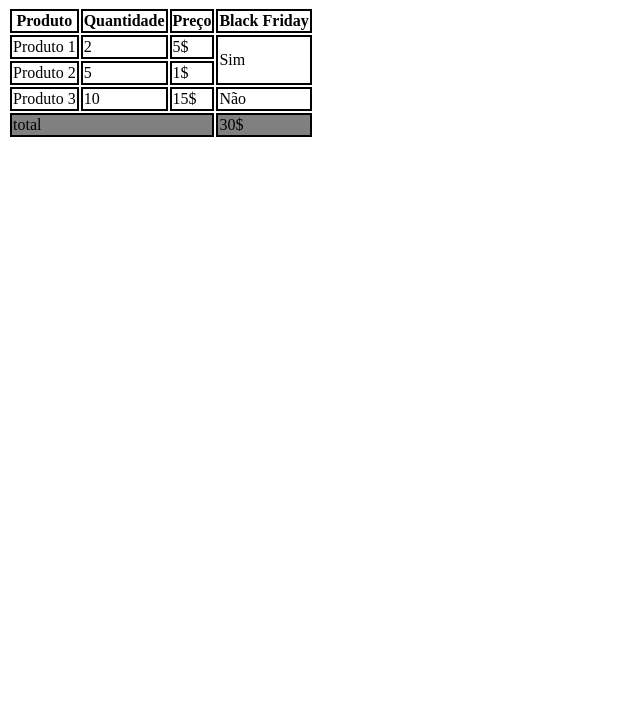
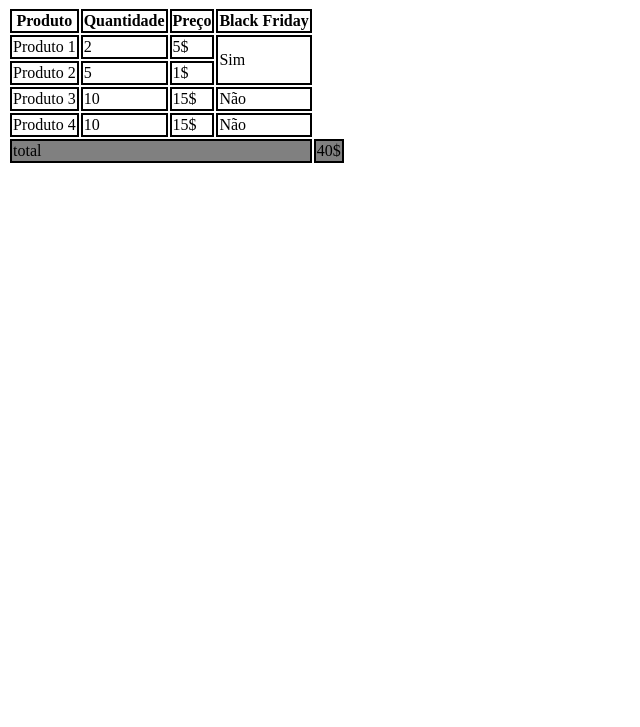
Before and after one commit to Hebert-Pereira/Aula-Tabela, a plain HTML site: page index.html in a window 1280 px wide. Shown: the part 73-800 px from the top of the page, without its empty margins (0-640 px from the left). Drawn offline with Linux system fonts and the light colour scheme.

Commit message:
adicionado o quarto produto

```diff
--- a/index.html
+++ b/index.html
@@ -47,13 +47,19 @@
                 <td>15$</td>
                 <td>Não</td>
             </tr>
+            <tr>
+                <td>Produto 4</td>
+                <td>10</td>
+                <td>15$</td>
+                <td>Não</td>
+            </tr>
 
         </tbody>
 
         <tfoot>
             <tr>
-                <td colspan="3">total</td>
-                <td>30$</td>
+                <td colspan="4">total</td>
+                <td>40$</td>
             </tr>
 
         </tfoot>
```
